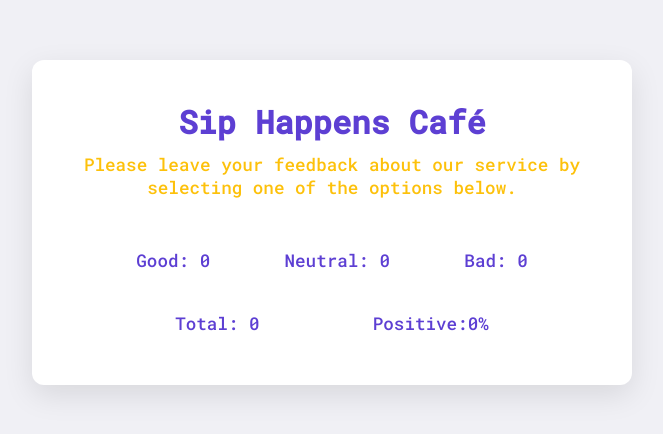
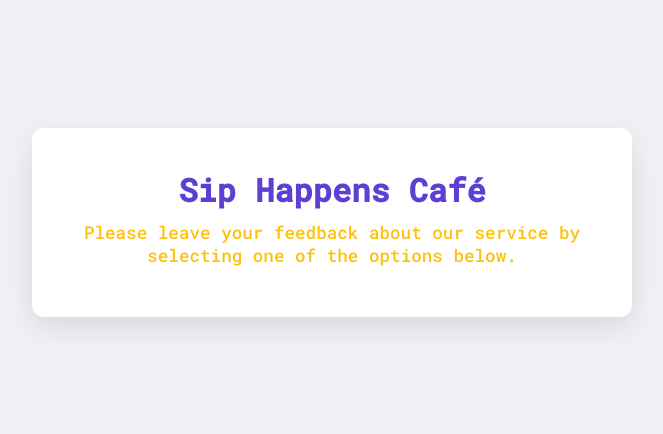
Before and after one commit to UsiTheStorm/goit-react-hw-02, a React (Vite) app: page / in a window 1280 px wide. Shown: the part 178-612 px from the top of the page, without its empty margins (308-971 px from the left). Built offline with nearby package versions, Linux system fonts and the light colour scheme.

Commit message:
Add prop sending to component

```diff
--- a/src/App.jsx
+++ b/src/App.jsx
@@ -34,7 +34,6 @@ function App() {
   return (
     <div className="App">
       <Description />
-      <Feedback />
     </div>
   );
 }
```
